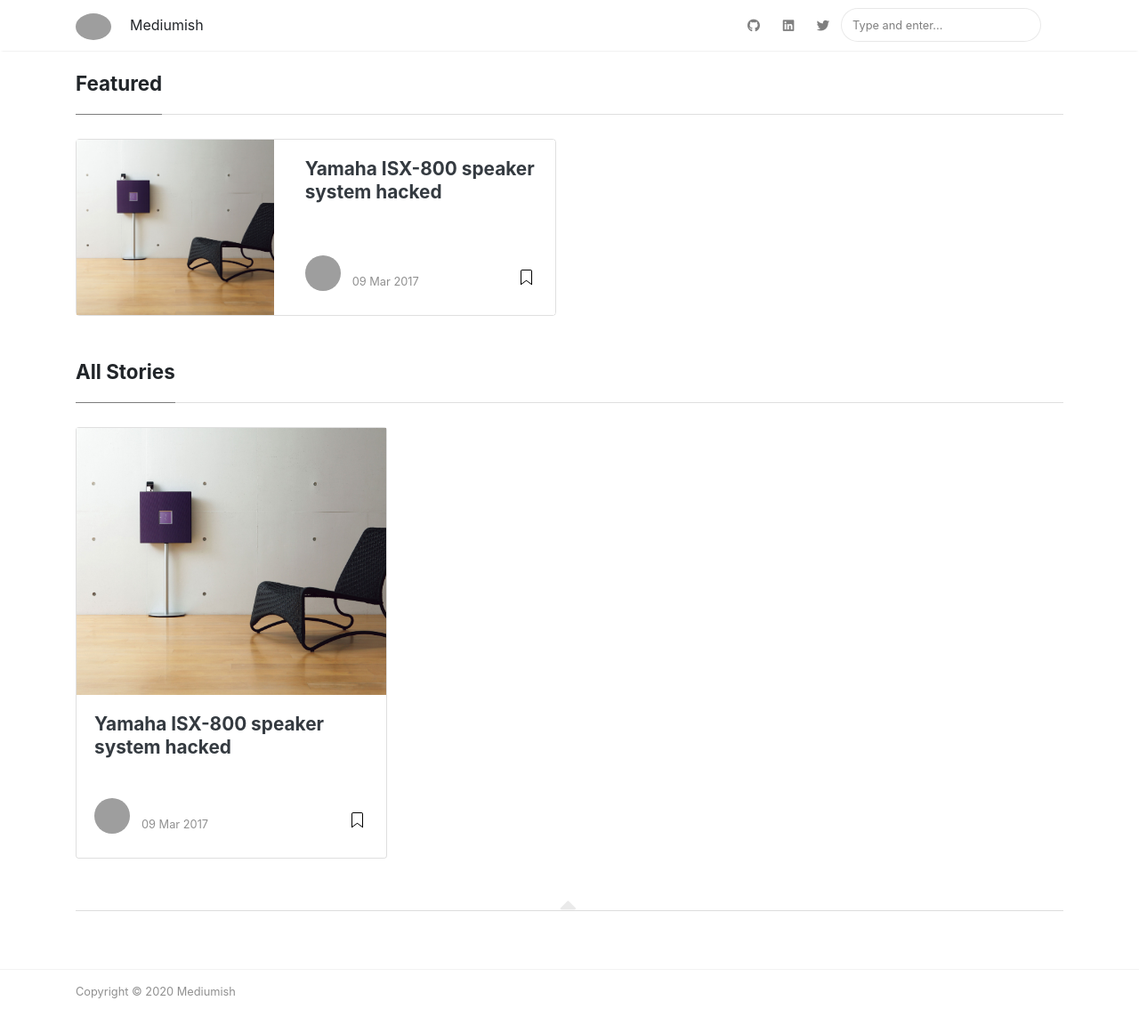
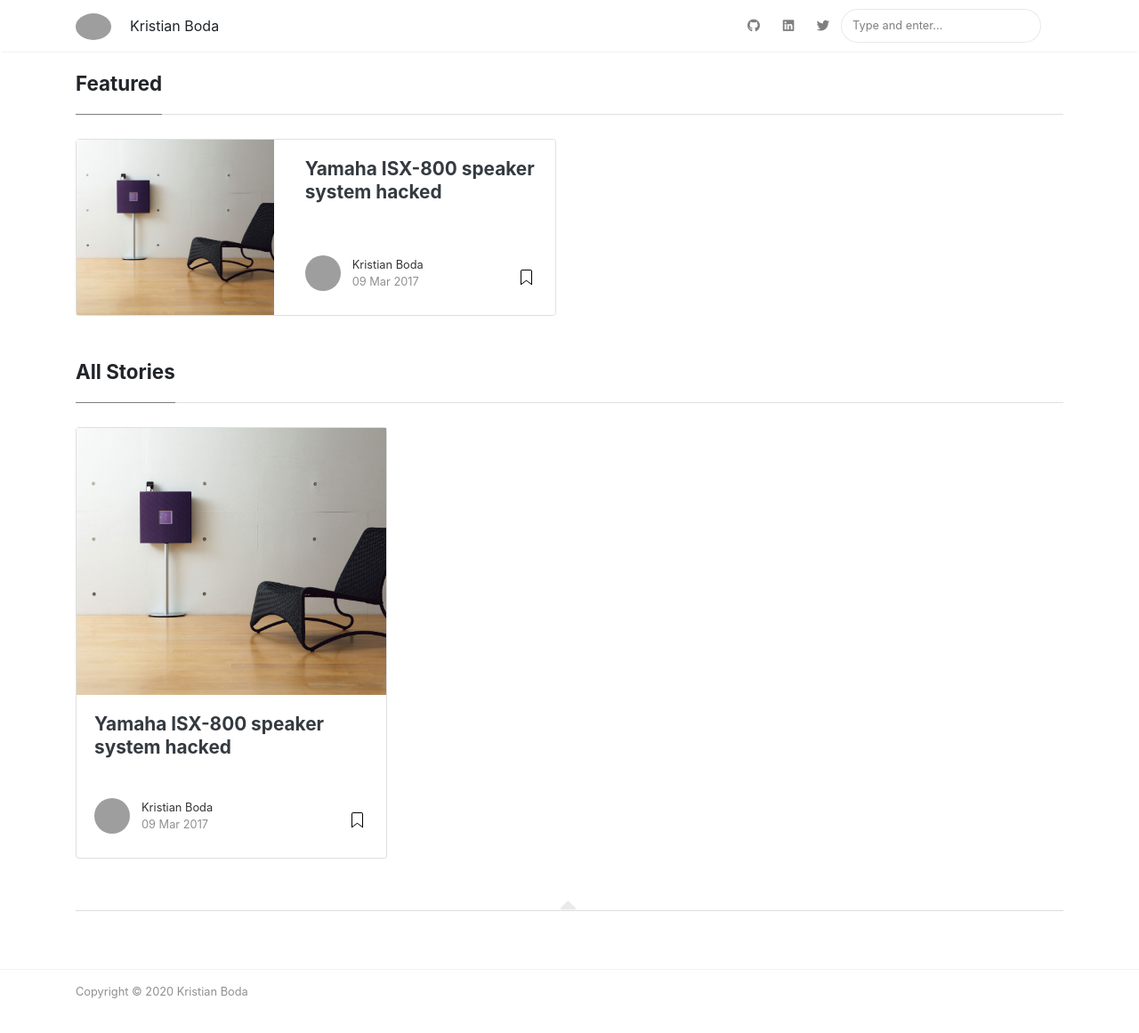
Before and after one commit to bodak/bodak.github.io, a Jekyll site: the page built from index.html, in a window 1280 px wide and 1198 px high. Shown: the top 1161 px of the window at 89% size. Built offline with Jekyll 4.4.1, drawn with Linux system fonts in a browser that asks for light colours; nearby versions of some CDN libraries; the list of posts is cut into pages by our own code; grey boxes are pictures that could not be loaded.

Commit message:
refactor: config.yml

```diff
--- a/_config.yml
+++ b/_config.yml
@@ -1,35 +1,18 @@
 # Site
-name: "Mediumish"
-title: "Mediumish"
-description: "Jekyll template, Medium styled, free for bloggers."
-logo: 'assets/images/logo.png'
-favicon: 'assets/images/logo.png'
-baseurl: /mediumish-theme-jekyll
-google_analytics: 'UA-46278016-1'
-disqus: 'demowebsite'
-mailchimp-list: 'https://wowthemes.us11.list-manage.com/subscribe/post?u=8aeb20a530e124561927d3bd8&amp;id=8c3d2d214b'
+name: "Kristian Boda"
+title: "Kristian Boda"
+description: "Kristian Boda"
+logo: 'assets/images/bodak.png'
+favicon: https://github.githubassets.com/favicons/favicon.png
+baseurl: ''
 include: ["_pages"]
 permalink: /:title/
 
 # Authors
 authors:
-  sal:
-    name: Sal
-    display_name: Sal
-    gravatar: e56154546cf4be74e393c62d1ae9f9d4
-    email: wowthemesnet@gmail.com
-    web: https://www.wowthemes.net
-    twitter: https://twitter.com/wowthemesnet
-    description: "Author of Mediumish, a Bootstrap Medium styled template available for WordPress, HTML, Ghost and Jekyll. You are currently previewing Jekyll template demo."
-  john:
-    name: John
-    display_name: John
-    avatar: 'assets/images/avatar.png'
-    gravatar: b1cc14991db7a456fcd761680bbc8f81
-    email: wowthemesnet@gmail.com
-    web: https://www.wowthemes.net
-    twitter: https://twitter.com/wowthemesnet
-    description: "This is the author box. Write a short description of the author here. You are currently previewing Mediumish demo, a Jekyll template compatible with Github pages."
+  bodak:
+    display_name: Kristian Boda
+    avatar: /assets/images/bodak.png
 
 # Plugins
 plugins:
@@ -63,6 +46,6 @@ kramdown:
 
 
 # Lazy Images ("enabled" or "disabled")
-lazyimages: "disabled"
+lazyimages: "enabled"
 
 exclude: [Gemfile, Gemfile.lock]
```
